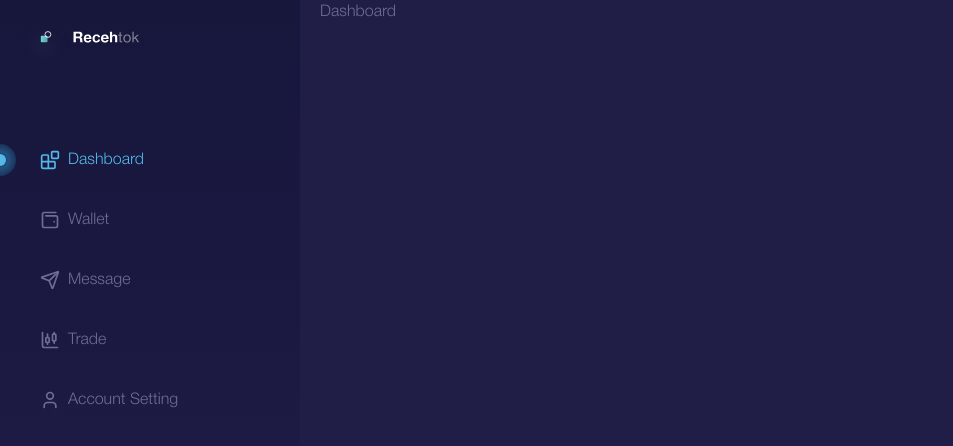
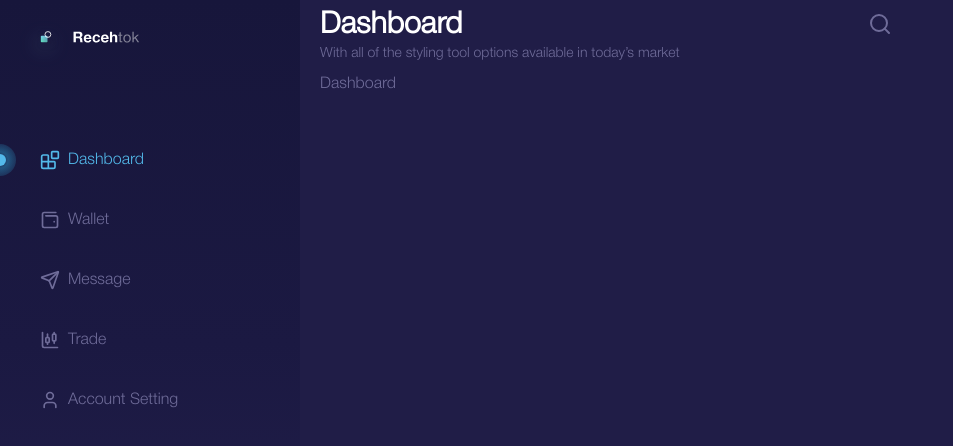
Before and after one commit to arash-jj/crypto-tracker-dashboard, a Next.js app: page /dashboard in a window 1280 px wide. Shown: the top 446 px of the page, without its empty margins (0-953 px from the left). Built offline with nearby package versions, Linux system fonts and the light colour scheme.

Commit message:
Searchbar component added

```diff
--- a/app/(root)/layout.tsx
+++ b/app/(root)/layout.tsx
@@ -1,3 +1,4 @@
+import Navbar from '@/components/Navbar'
 import Sidebar from '@/components/SIdebar'
 import React from 'react'
 
@@ -6,6 +7,7 @@ const layout = ({children} : {children : React.ReactNode}) => {
         <main className='flex flex-row gap-5'>
             <Sidebar/>
             <div className="">
+                <Navbar/>
                 {children}
             </div>
         </main>
--- /dev/null
+++ b/components/Navbar.tsx
@@ -0,0 +1,26 @@
+"use client"
+
+import { usePathname } from 'next/navigation'
+import React from 'react'
+import Searchbar from './Searchbar'
+
+const Navbar = () => {
+    const pathname = usePathname().split('/')
+
+    return (
+        <nav className='flex flex-row gap-2 py-2'>
+            <div>
+                <h2 className='text-white font-bold text-3xl'>
+                    {/* note: to get the path name with first letter capitalized */}
+                    {pathname[1].charAt(0).toUpperCase() + pathname[1].slice(1)}
+                </h2>
+                <p className='text-sm'>With all of the styling tool options available in today’s market</p>
+            </div>
+            <div className="">
+                <Searchbar/>
+            </div>
+        </nav>
+    )
+}
+
+export default Navbar
--- /dev/null
+++ b/components/Searchbar.tsx
@@ -0,0 +1,24 @@
+"use client"
+
+import { Search } from 'lucide-react'
+import React, { useState } from 'react'
+
+const Searchbar = () => {
+    const [isSearchActive, setIsSearchActive] = useState(false)
+    return (
+        <div className='flex flex-row gap-5 relative'>
+            <Search
+            className='cursor-pointer absolute right-0 top-1'
+            onClick={()=>setIsSearchActive(prev => !prev)}
+            />
+            <input
+            type="search"
+            name="search"
+            id="search"
+            autoComplete='false'
+            className={`w-[180px] mr-6 rounded-full border outline-0 p-1 transition-all ease-in-out duration-500 origin-right  ${isSearchActive ? 'scale-x-100' : 'scale-0'}`}/>
+        </div>
+    )
+    }
+
+export default Searchbar
```
